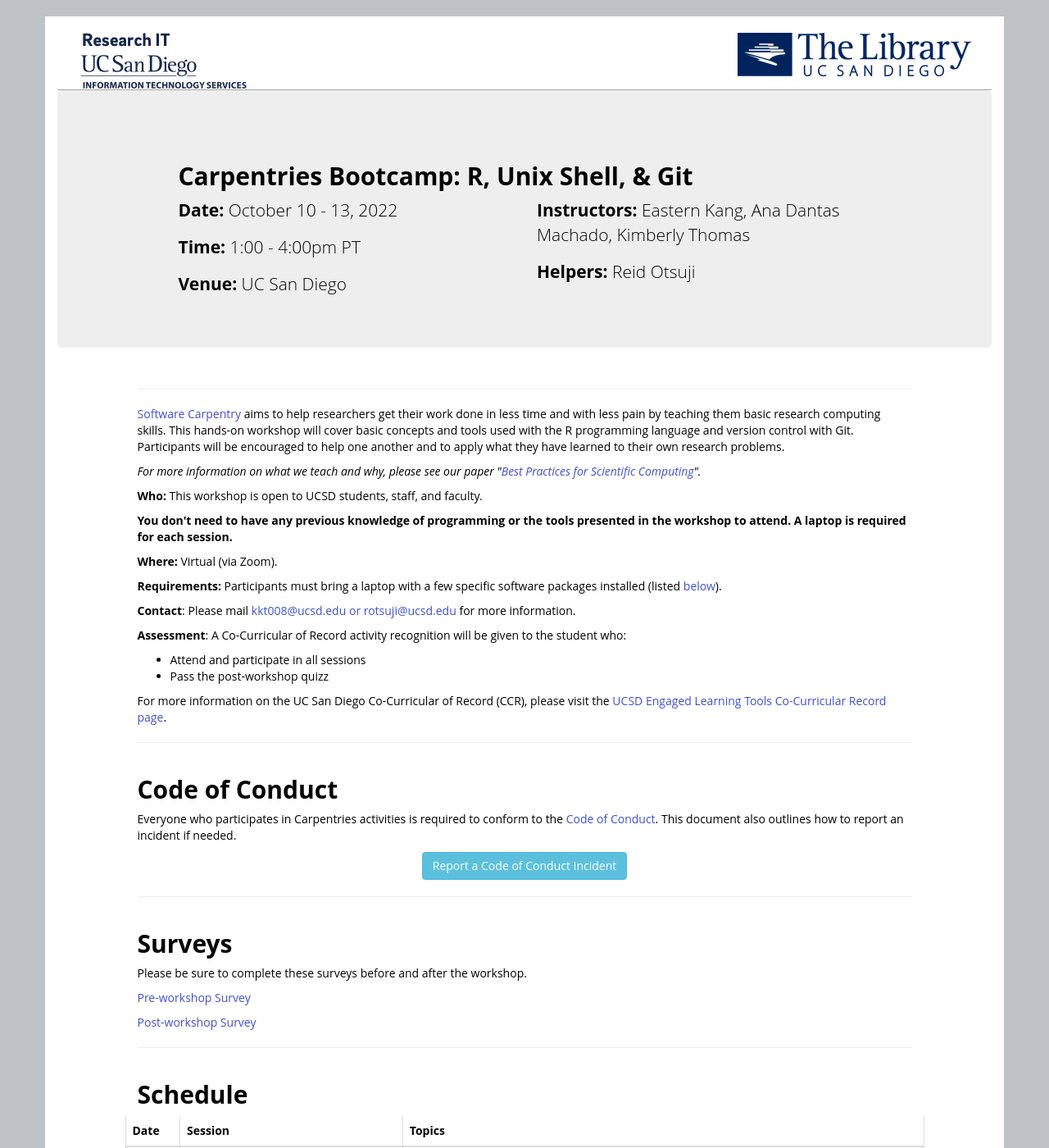
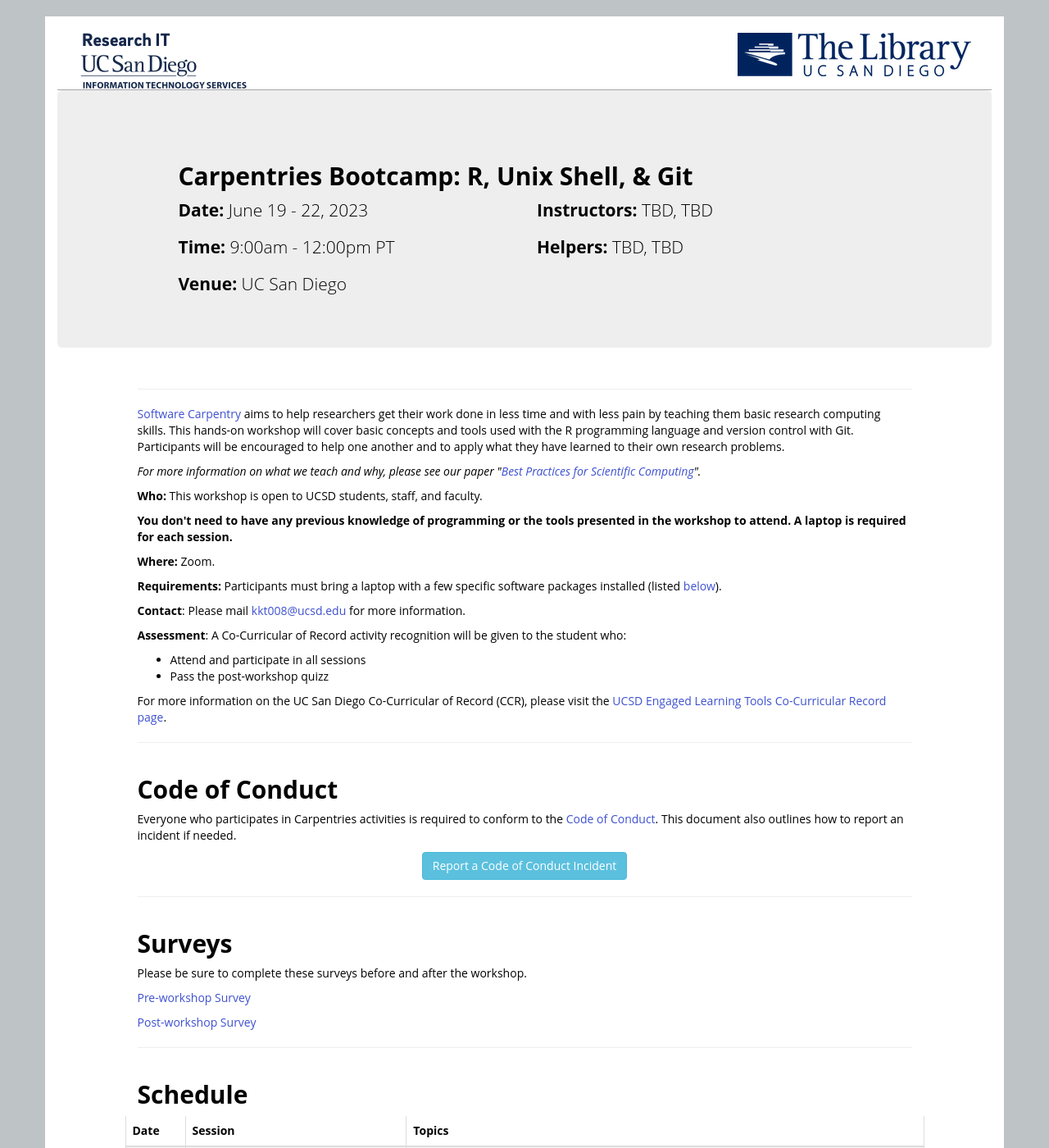
Before and after one commit to ucsdlib/2023-06-19-UCSD, a Jekyll site: the page built from index.html, in a window 1280 px wide and 1400 px high. Shown: the whole window at 82% size. Built offline with Jekyll 4.4.1, drawn with Linux system fonts in a browser that asks for light colours; nearby versions of some CDN libraries; library files that are not in the unit come from our copies; some of the changed text lies outside the part shown.

Commit message:
event detail and agenda updates

```diff
--- a/index.html
+++ b/index.html
@@ -3,18 +3,18 @@
 root: .
 eventtitle: "Carpentries Bootcamp: R, Unix Shell, & Git" # enter name of the event here
 venue: "UC San Diego"      # brief name of host site without address (e.g., "Euphoric State University")
-address: "Virtual (via Zoom)"    # street address of workshop (e.g., "123 Forth Street, Blimingen, Euphoria")
+address: "Zoom"    # street address of workshop (e.g., "123 Forth Street, Blimingen, Euphoria")
 country: "us"    # country (lowercase two-letter ISO code such as "fr" - see https://en.wikipedia.org/wiki/ISO_3166-1)
 language: "en"   # language (lowercase two-letter ISO code such as "fr" - see https://en.wikipedia.org/wiki/ISO_639-1)
-latlng: "32.885125,-117.241173"     # fractional latitude and longitude (e.g., "41.7901128,-87.6007318"; you can use http://www.latlong.net/)
-humandate: "October 10 - 13, 2022"  # human-readable date (e.g., "Feb 17-18, 2020")
-humantime: "1:00 - 4:00pm PT"  # human-readable time (e.g., "9:00 am - 4:30 pm")
+latlng: "null"     # fractional latitude and longitude (e.g., "41.7901128,-87.6007318"; you can use http://www.latlong.net/)
+humandate: "June 19 - 22, 2023"  # human-readable date (e.g., "Feb 17-18, 2020")
+humantime: "9:00am - 12:00pm PT"  # human-readable time (e.g., "9:00 am - 4:30 pm")
 startdate: "2022-10-10"  # use YYYY-MM-DD format like "2015-01-01"
 enddate: "2022-10-13"  # use YYYY-MM-DD format like" 2015-01-02"
 days: null
-instructor: ["Eastern Kang", "Ana Dantas Machado", "Kimberly Thomas"] # list of names like ["Kay McNulty", "Betty Jennings", "Betty Snyder"]
-helper: ["Reid Otsuji"]     # list of names like ["Marlyn Wescoff", "Fran Bilas", "Ruth Lichterman"]
-contact: "kkt008@ucsd.edu or rotsuji@ucsd.edu "    # contact email address for workshop organizer, such as "grace@hopper.org"
+instructor: ["TBD", "TBD"] # list of names like ["Kay McNulty", "Betty Jennings", "Betty Snyder"]
+helper: ["TBD", "TBD"]    # list of names like ["Marlyn Wescoff", "Fran Bilas", "Ruth Lichterman"]
+contact: "kkt008@ucsd.edu"    # contact email address for workshop organizer, such as "grace@hopper.org"
 <!--etherpad: "TBD" # optional (insert the URL for your Etherpad if you're using one) -->
 ---
 <!--
@@ -161,10 +161,10 @@
     <table class="table">
      <thead><tr> <th><strong>Date</strong></th> <th><strong>Session</strong></th> <th><strong>Topics</strong></th> </tr></thead>
      <tbody>
-      <tr><td>Oct 10</td><td>Introduction to R - Session 1</td><td>Intro to R & RStudio - basics, data structures, and data import/export</td></tr>
-      <tr><td>Oct 11</td><td>Introduction to R - Session 2</td><td>dplyr and tidyverse</td></tr>
-      <tr><td>Oct 12</td><td>Introduction to R - Session 3</td><td>Plotting with ggplot2 and knitr</td></tr>
-      <tr><td>Oct 13</td><td>Unix Shell & Version Control w/ Git</td><td> Unix Shell: Introduction, Navigating the file system, & working with files & directories <br> Git: Introduction, Creating a Repository, Tracking Changes, and Collaborating</td></tr>
+      <tr><td>June 19</td><td>Introduction to R - Session 1</td><td>Intro to R & RStudio - basics, data structures, and data import/export</td></tr>
+      <tr><td>June 20</td><td>Introduction to R - Session 2</td><td>dplyr and tidyverse</td></tr>
+      <tr><td>June 21</td><td>Introduction to R - Session 3</td><td>Plotting with ggplot2 and knitr</td></tr>
+      <tr><td>June 22</td><td>Unix Shell & Version Control w/ Git</td><td> Unix Shell: Introduction, Navigating the file system, & working with files & directories <br> Git: Introduction, Creating a Repository, Tracking Changes, and Collaborating</td></tr>
      </tbody></table>
   </div>
 </div>
@@ -202,7 +202,8 @@
 <h2 id="collabnotes">Collaborative Notes</h2>
 <!-- Python specific data information begins -->
 <p id = "notes">
-We will use HackMD collaborative notes for taking notes, and sharing URLs and bits of code. Use the following link to access the collaborative notes: <a href="https://hackmd.io/@kkt008/r1niQyFzo">https://hackmd.io/@kkt008/r1niQyFzo</a>
+We will use HackMD collaborative notes for taking notes, and sharing URLs and bits of code. Use the following link to access the collaborative notes:
+	<a href="https://hackmd.io/@kkt008/SJfzq-7f2">https://hackmd.io/@kkt008/SJfzq-7f2</a>
 </p>
 
 <hr/>
```
